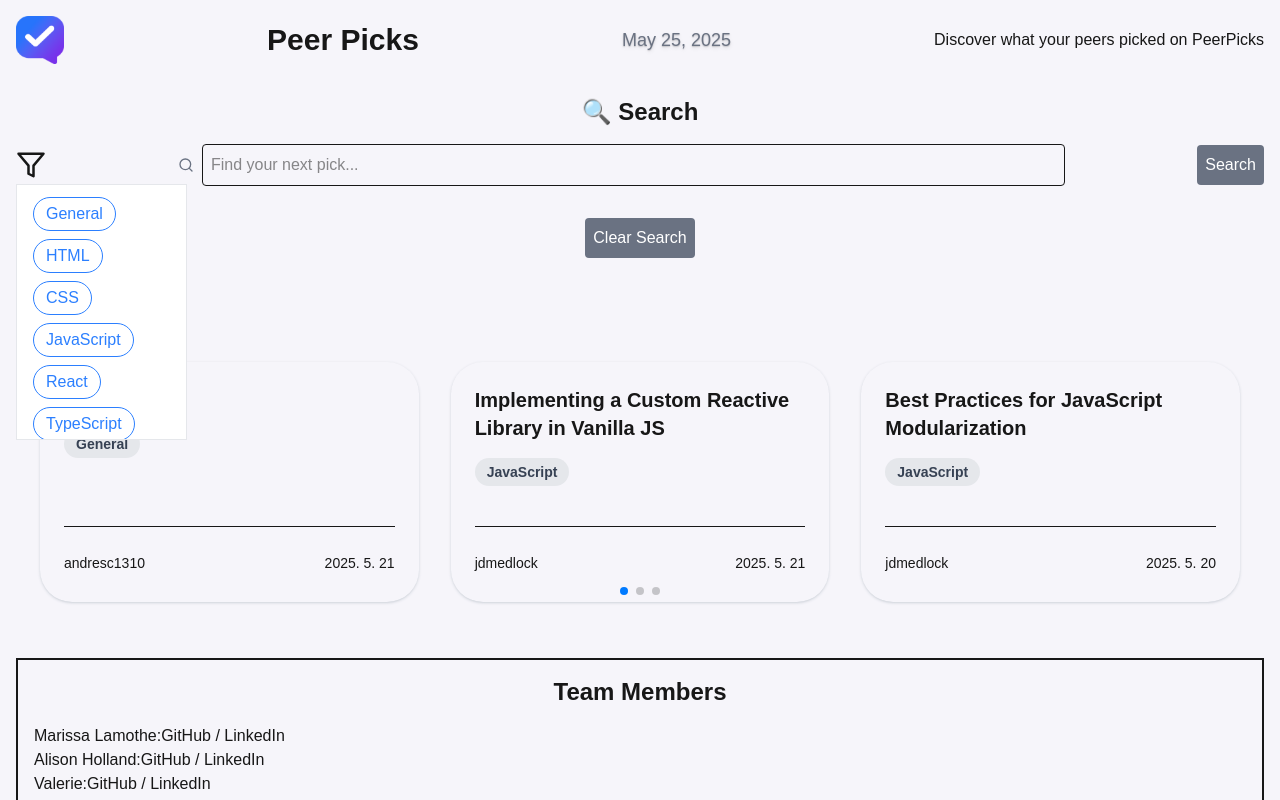
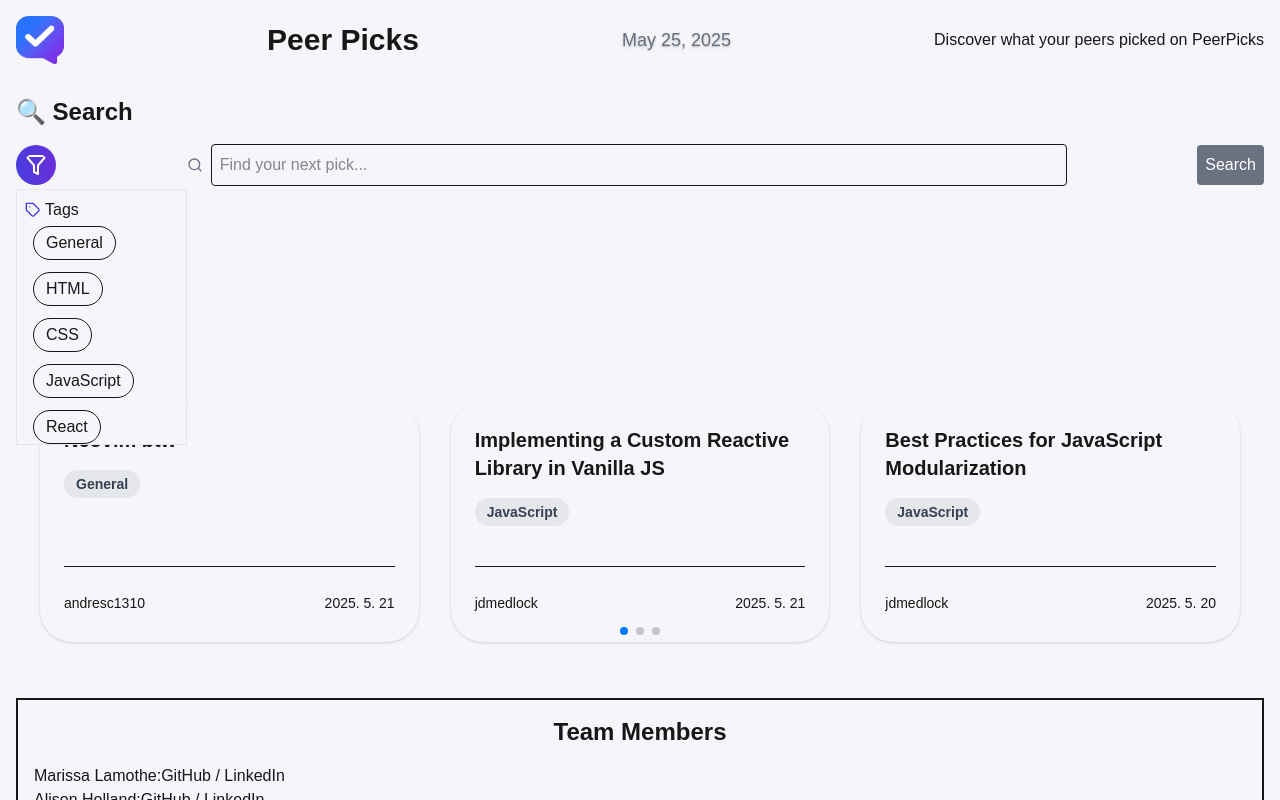
Before and after one commit to chingu-voyages/V55-tier2-team-25, a Next.js app in the folder react-app/: page / in a window 1280 px wide. Both pictures are taken after a click on the label 31 px from the left and 165 px from the top of the page. Shown: the top 800 px of the page. Built offline with nearby package versions, Linux system fonts and the light colour scheme.

Commit message:
Filter functionality, some style work

```diff
--- a/react-app/src/app/globals.css
+++ b/react-app/src/app/globals.css
@@ -6,6 +6,8 @@
 :root {
   --background: #F6F5FA;
   --foreground: #171717;
+  --gradient-1: #473CE0;
+  --gradient-2: #682FD8;
 }
 
 @media (prefers-color-scheme: dark) {
--- a/react-app/src/components/Filter.jsx
+++ b/react-app/src/components/Filter.jsx
@@ -7,6 +7,7 @@ import {
   selectLoading,
 } from "@/redux/dataSlice";
 import { FiFilter } from "react-icons/fi";
+import { FiTag } from "react-icons/fi";
 
 export default function Filter({ selectedTags, setSelectedTags }) {
   const dispatch = useDispatch();
@@ -45,15 +46,19 @@ export default function Filter({ selectedTags, setSelectedTags }) {
         htmlFor="filter-toggle"
         className="cursor-pointer flex items-center select-none"
       >
-        <FiFilter className="text-3xl" />
+        <FiFilter className="text-3xl text-white bg-gradient-to-r from-[var(--gradient-1)] to-[var(--gradient-2)] rounded-full w-10 h-10 p-2" />
       </label>
 
-      <div className="absolute bg-white border border-gray-200 mt-1 p-2 transition-opacity opacity-0 pointer-events-none peer-checked:opacity-100 peer-checked:pointer-events-auto z-10 max-h-64 overflow-auto min-w-[150px]">
+      <div className="absolute bg-[var(--background)] border border-gray-200 mt-1 p-2 transition-opacity opacity-0 pointer-events-none peer-checked:opacity-100 peer-checked:pointer-events-auto z-10 max-h-64 overflow-auto min-w-[150px]">
         {/* Dropdown content */}
-        <ul>
+        <h3 className="flex flex-wrap gap-1">
+          <FiTag className="text-[var(--gradient-1)] self-center" />
+          Tags
+        </h3>
+        <ul className="flex flex-wrap gap-1">
           {tags.map((tag) => (
             <li key={tag.id}>
-              <label className="flex whitespace-nowrap cursor-pointer px-2 py-1 transition-colors hover:bg-blue-100 [&:has(input:checked)]:bg-blue-200">
+              <label className="flex whitespace-nowrap cursor-pointer px-2 py-1 transition-colors">
                 <input
                   type="checkbox"
                   id="filter-menu"
@@ -70,7 +75,7 @@ export default function Filter({ selectedTags, setSelectedTags }) {
                   }}
                   className="peer hidden" // gives it a button look rather than a checkbox list
                 />
-                <span className="inline-block px-3 py-1 rounded-full border border-blue-500 text-blue-500 peer-checked:bg-blue-500 peer-checked:text-white transition-all hover:bg-blue-100">
+                <span className="inline-block px-3 py-1 rounded-full border border-[var(--foreground)] text-[var(--foreground)] peer-checked:bg-[var(--background)] peer-checked:border-[var(--gradient-1)] peer-checked:text-[var(--gradient-1)] transition-all">
                   {tag.tag}
                 </span>
               </label>
--- a/react-app/src/components/SearchContainer.jsx
+++ b/react-app/src/components/SearchContainer.jsx
@@ -29,38 +29,32 @@ export default function SearchContainer() {
     return map;
   }, [tags]);
 
-  const filteredResources = useMemo(() => {
-    if (!searchTerm) return [];
-    return resources.filter((resource) => {
-      const tagNames = resource.appliedTags.map((tagId) => tagMap[tagId] || "");
-      return (
-        resource.name.toLowerCase().includes(searchTerm.toLowerCase()) ||
-        tagNames.some((tag) =>
-          tag.toLowerCase().includes(searchTerm.toLowerCase())
-        )
-      );
-    });
-  }, [resources, searchTerm, tagMap]);
-
   const handleSearch = (e) => {
     //   console.log("Search button clicked");
     e.preventDefault();
 
-    if (searchTerm.trim() !== "") {
+    if (searchTerm.trim() !== "" || selectedTags.length > 0) {
       setLoading(true); // Set loading state
-      // dispatch(fetchData(searchTerm));
+      dispatch(fetchData(searchTerm, selectedTags));
       fetchData(searchTerm);
       // Set filtered resources on submit
       const filteredResources = resources.filter((resource) => {
         const tagNames = resource.appliedTags.map(
           (tagId) => tagMap[tagId] || ""
         );
-        return (
+
+        const matchesSearch =
+          searchTerm === "" ||
           resource.name.toLowerCase().includes(searchTerm.toLowerCase()) ||
           tagNames.some((tag) =>
             tag.toLowerCase().includes(searchTerm.toLowerCase())
-          )
-        );
+          );
+
+        const matchesTags =
+          selectedTags.length === 0 ||
+          selectedTags.every((selectedTag) => tagNames.includes(selectedTag));
+
+        return matchesSearch && matchesTags;
       });
 
       //Update search results
@@ -69,18 +63,17 @@ export default function SearchContainer() {
     }
 
     console.log("Search term:", searchTerm);
-    console.log("Filtered resources:", filteredResources);
+    console.log("Filtered resources:", searchResults);
   };
 
   const handleClearSearch = () => {
     setSearchTerm("");
     setSearchResults([]);
     setSelectedTags([]);
-  }
-
+  };
 
   return (
-    <div className="flex flex-col items-center justify-center p-4">
+    <div className="p-4">
       <h2 className="text-2xl font-bold mb-4">🔍 Search</h2>
       <div className="flex flex-row w-full items-center justify-center">
         <Filter selectedTags={selectedTags} setSelectedTags={setSelectedTags} />
@@ -89,13 +82,17 @@ export default function SearchContainer() {
         <SearchButton onClick={handleSearch} />
       </div>
 
+      {!loading && searchResults.length === 0 && (
+        <p className="mt-4">No results found.</p>
+      )}
+
       <ResourceList
         data={searchResults}
         tags={tags}
         loading={loading}
         error={error}
       />
-<ClearButton onClick={handleClearSearch}/>
+      <ClearButton onClick={handleClearSearch} />
     </div>
   );
 }
```
